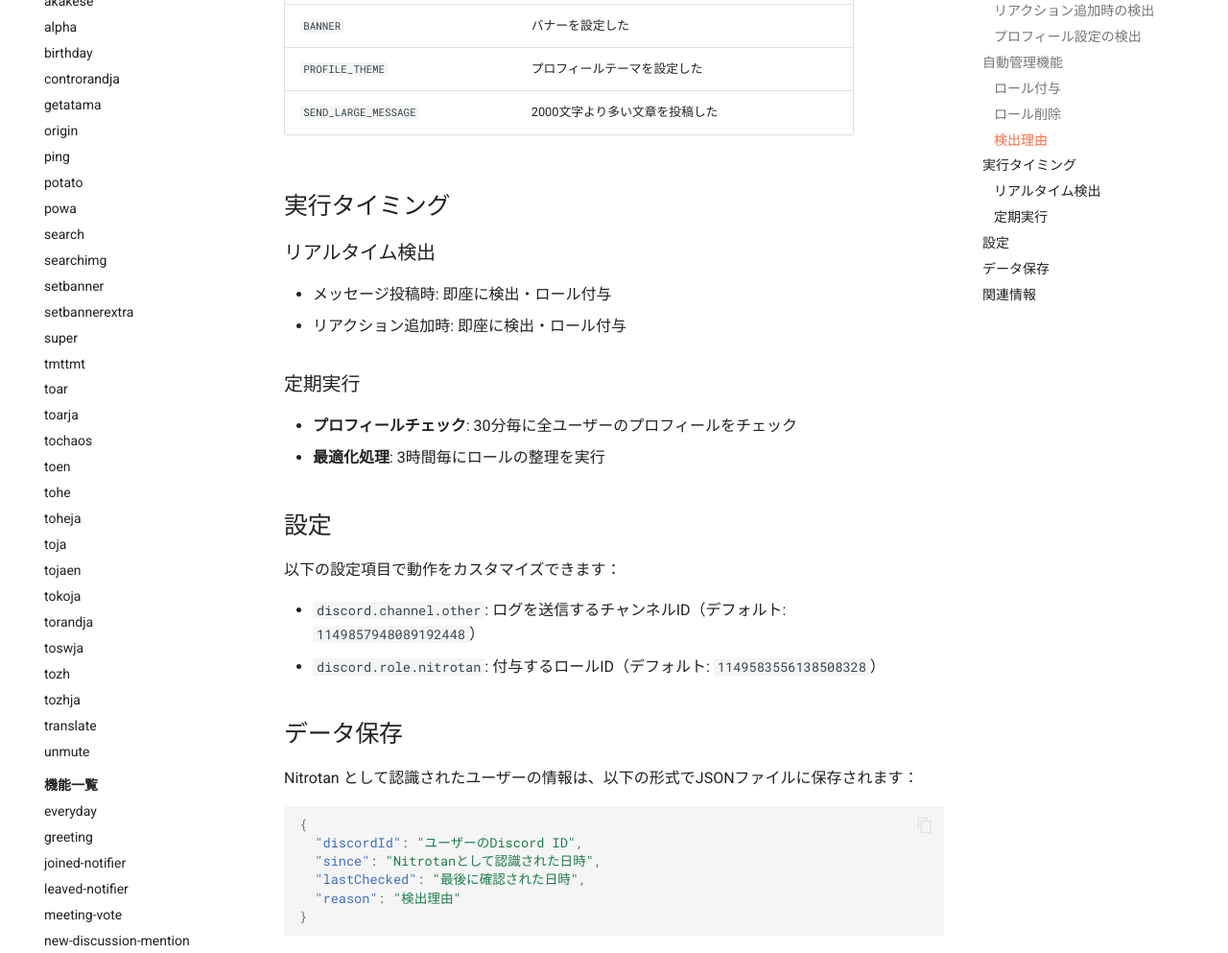
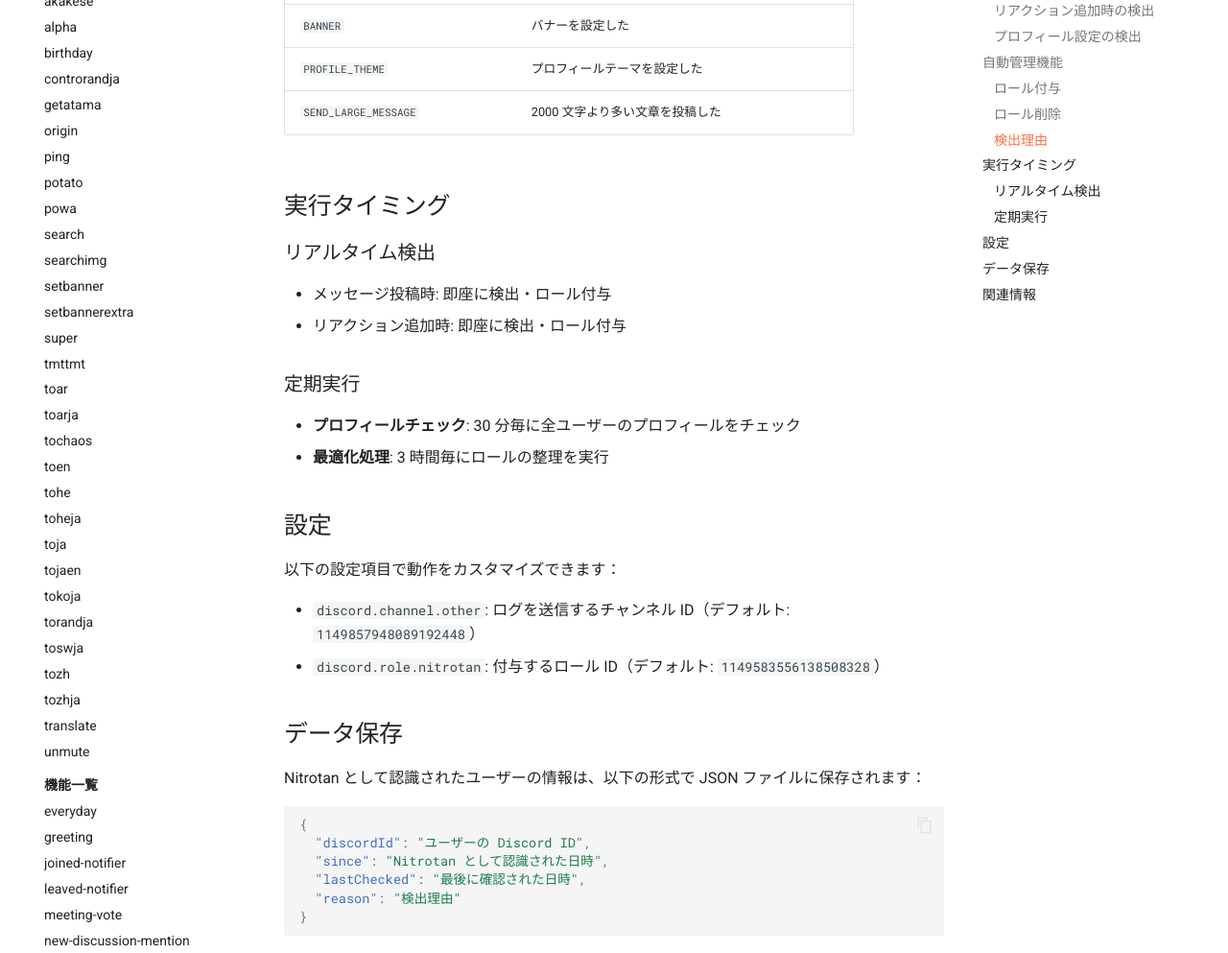
Before and after one commit to jaoafa/jaotan.ts, an MkDocs documentation site: the page built from docs/features/nitrotan.md, in a window 1280 px wide and 1400 px high, scrolled down 2508 px. Shown: the part 151-1144 px from the top of the window at 96% size. Built offline with MkDocs 1.6.1 and Material for MkDocs 9.7.7, drawn with Linux system fonts in a browser that asks for light colours; comment, search, counter and statistics services are not loaded; some of the changed text lies outside the part shown.

Commit message:
docs: Fix Japanese typography - add spaces between alphanumeric and Japanese text, change colon to period
Co-authored-by: book000 <8929706+book000@users.noreply.github.com>

````diff
--- a/docs/features/nitrotan.md
+++ b/docs/features/nitrotan.md
@@ -41,7 +41,7 @@ Discord Nitro の有料機能を利用したユーザーを自動で検出し、
 定期的にサーバー内のユーザーのプロフィールをチェックし、以下の Nitro 限定機能を使用している場合に検出されます：
 
 - **アニメーションアバターの設定**
-  - プロフィール画像にGIFファイルを設定している場合
+  - プロフィール画像に GIF ファイルを設定している場合
 - **サーバー独自アバターの設定**
   - 全体のアカウントアバターとは異なる、サーバー専用のアバターを設定している場合
 - **バナー画像の設定**
@@ -55,14 +55,14 @@ Discord Nitro の有料機能を利用したユーザーを自動で検出し、
 
 上記の機能を検出した際に、自動的に `Nitrotan` ロールがユーザーに付与されます。ロール付与時には、以下の情報がログチャンネルに送信されます：
 
-- ユーザー名とDiscord ID
+- ユーザー名と Discord ID
 - 検出された理由
 
 ### ロール削除
 
 定期的な最適化処理により、以下の条件を満たすユーザーからは `Nitrotan` ロールが自動的に削除されます：
 
-- 最後に Nitro 機能の使用が確認されてから1週間以上経過している
+- 最後に Nitro 機能の使用が確認されてから 1 週間以上経過している
 - サーバーから退出している
 
 ### 検出理由
@@ -81,7 +81,7 @@ Discord Nitro の有料機能を利用したユーザーを自動で検出し、
 | `SERVER_ORIGINAL_AVATAR` | サーバ独自のアバターを設定した |
 | `BANNER` | バナーを設定した |
 | `PROFILE_THEME` | プロフィールテーマを設定した |
-| `SEND_LARGE_MESSAGE` | 2000文字より多い文章を投稿した |
+| `SEND_LARGE_MESSAGE` | 2000 文字より多い文章を投稿した |
 
 ## 実行タイミング
 
@@ -92,24 +92,24 @@ Discord Nitro の有料機能を利用したユーザーを自動で検出し、
 
 ### 定期実行
 
-- **プロフィールチェック**: 30分毎に全ユーザーのプロフィールをチェック
-- **最適化処理**: 3時間毎にロールの整理を実行
+- **プロフィールチェック**: 30 分毎に全ユーザーのプロフィールをチェック
+- **最適化処理**: 3 時間毎にロールの整理を実行
 
 ## 設定
 
 以下の設定項目で動作をカスタマイズできます：
 
-- `discord.channel.other`: ログを送信するチャンネルID（デフォルト: `1149857948089192448`）
-- `discord.role.nitrotan`: 付与するロールID（デフォルト: `1149583556138508328`）
+- `discord.channel.other`: ログを送信するチャンネル ID（デフォルト: `1149857948089192448`）
+- `discord.role.nitrotan`: 付与するロール ID（デフォルト: `1149583556138508328`）
 
 ## データ保存
 
-Nitrotan として認識されたユーザーの情報は、以下の形式でJSONファイルに保存されます：
+Nitrotan として認識されたユーザーの情報は、以下の形式で JSON ファイルに保存されます：
 
 ```json
 {
-  "discordId": "ユーザーのDiscord ID",
-  "since": "Nitrotanとして認識された日時",
+  "discordId": "ユーザーの Discord ID",
+  "since": "Nitrotan として認識された日時",
   "lastChecked": "最後に確認された日時",
   "reason": "検出理由"
 }
````
Also changed, not shown: other parts of docs/features/nitrotan.md (+6 -6 lines).
